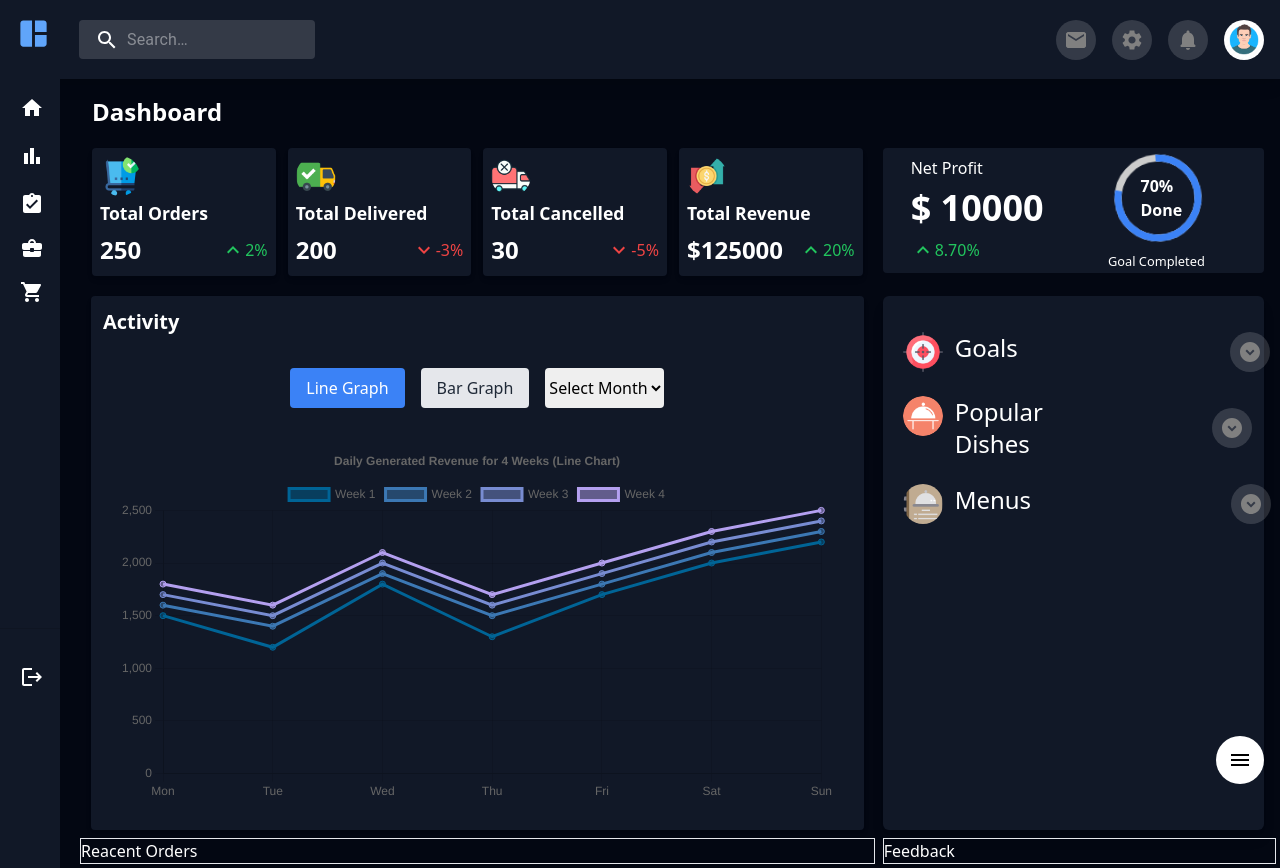
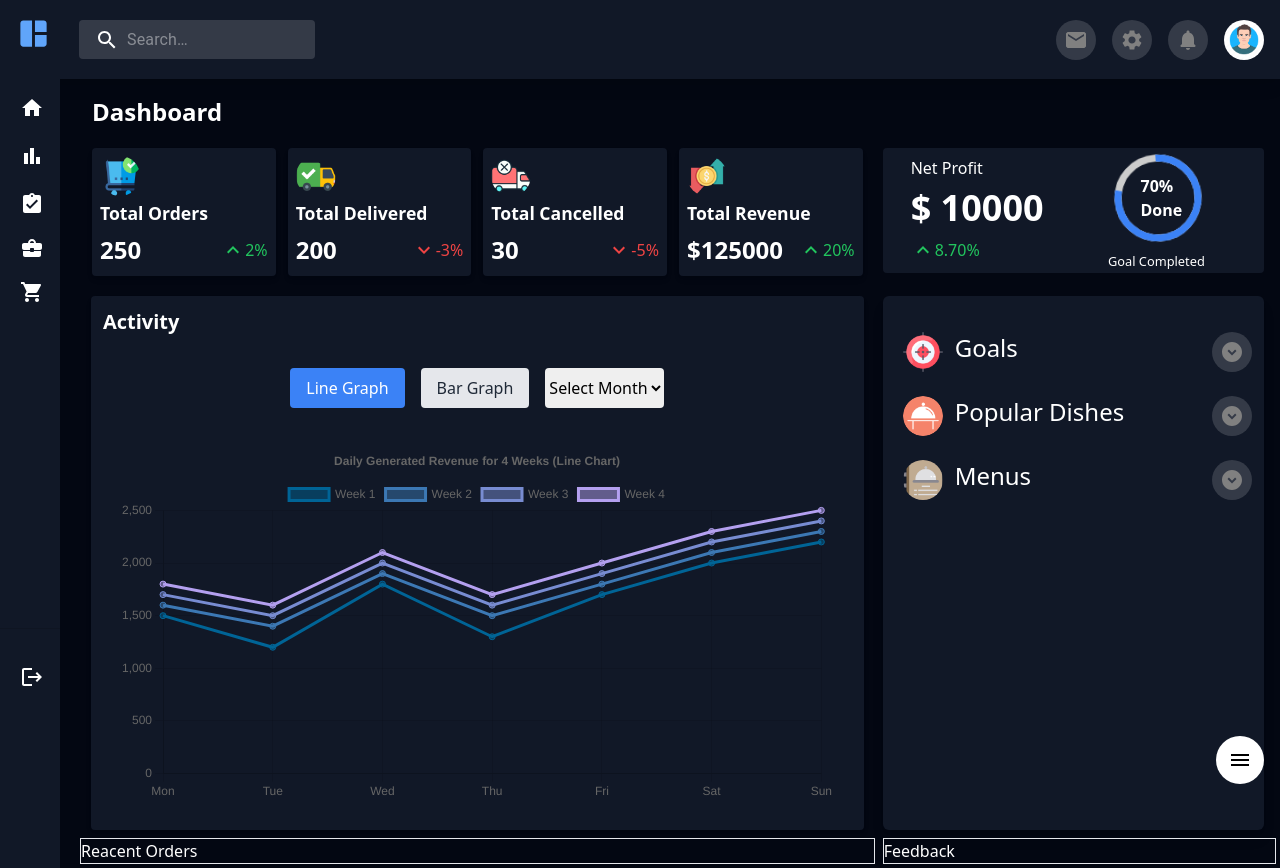
Before and after one commit to mohammadarsalan777/Dashboard-UI, a React (Vite) app: page / in a window 1280 px wide. Built offline with nearby package versions, Linux system fonts and the light colour scheme.

Commit message:
Added some modifications to icon.

```diff
--- a/src/components/Dashboard.jsx
+++ b/src/components/Dashboard.jsx
@@ -111,7 +111,7 @@ const Dashboard = () => {
 
                     </div>
 
-                    <div className='md:col-span-1 bg-gray-900 mr-3 rounded-md shadow-lg p-3 pl-5'>
+                    <div className='md:col-span-1 bg-gray-900 md:mr-3 md:mt-0 mt-3 md:mb-0 mb-3 rounded-md shadow-lg p-3 pl-5'>
 
                         <Goal />
                     </div>
--- a/src/components/Goal.jsx
+++ b/src/components/Goal.jsx
@@ -25,28 +25,36 @@ const Goal = () => {
     return (
         <div className=''>
 
-            <div className='flex gap-3 my-6'>
-                <Avatar src={aim} />
-                <p className=' text-2xl'>Goals</p>
+            <div className='flex gap-3 my-6 justify-between'>
+                <span className='flex gap-3'>
+                    <Avatar src={aim} />
+                    <p className=' text-2xl'>Goals</p>
+                </span>
 
-                <IconWrapper style={{ marginLeft: '200px' }}>
+                <IconWrapper >
                     <ExpandCircleDownIcon />
                 </IconWrapper>
 
             </div>
 
-            <div className='flex gap-3 my-6'>
-                <Avatar src={food} />
-                <p className=' text-2xl'>Popular Dishes</p>
+            <div className='flex gap-3 my-6 justify-between'>
 
-                <IconWrapper style={{ marginLeft: '103px' }}>
+                <span className='flex gap-3'>
+
+                    <Avatar src={food} />
+                    <p className=' text-2xl'>Popular Dishes</p>
+                </span>
+                <IconWrapper >
                     <ExpandCircleDownIcon />
                 </IconWrapper>
             </div>
-            <div className='flex gap-3 my-6'>
-                <Avatar src={menu} />
-                <p className=' text-2xl'>Menus</p>
-                <IconWrapper style={{ marginLeft: '188px' }}>
+            <div className='flex gap-3 my-6 justify-between'>
+
+                <span className='flex gap-3'>
+                    <Avatar src={menu} />
+                    <p className=' text-2xl'>Menus</p>
+                </span>
+                <IconWrapper  >
                     <ExpandCircleDownIcon />
                 </IconWrapper>
             </div>
```
